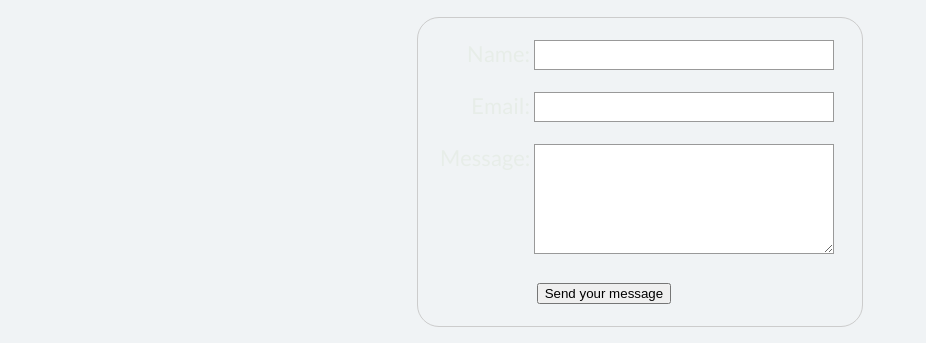
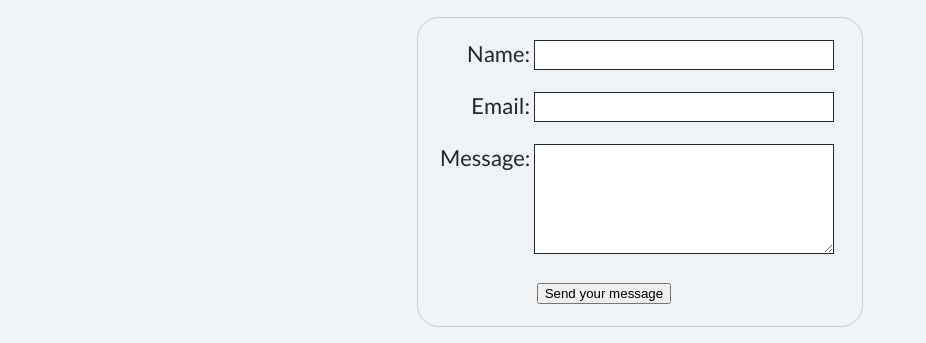
Before and after one commit to partsguy73/wdd130, a plain HTML site: page timco_design/contactus.html in a window 1280 px wide. Shown: the part 123-466 px from the top of the page, without its empty margins (0-926 px from the left). Drawn offline with Linux system fonts and the light colour scheme.

Commit message:
more change

```diff
--- a/timco_design/styles/style.css
+++ b/timco_design/styles/style.css
@@ -40,7 +40,7 @@ form {
     display: inline-block;
     width: 90px;
     text-align: right;
-    color: #e7ede8;
+    color: #212630;
   }
 
   input,
@@ -54,7 +54,7 @@ form {
     box-sizing: border-box;
 
     /* Match form field borders */
-    border: 1px solid #999;
+    border: 1px solid #212630;
   }
 
   input:focus,
```
